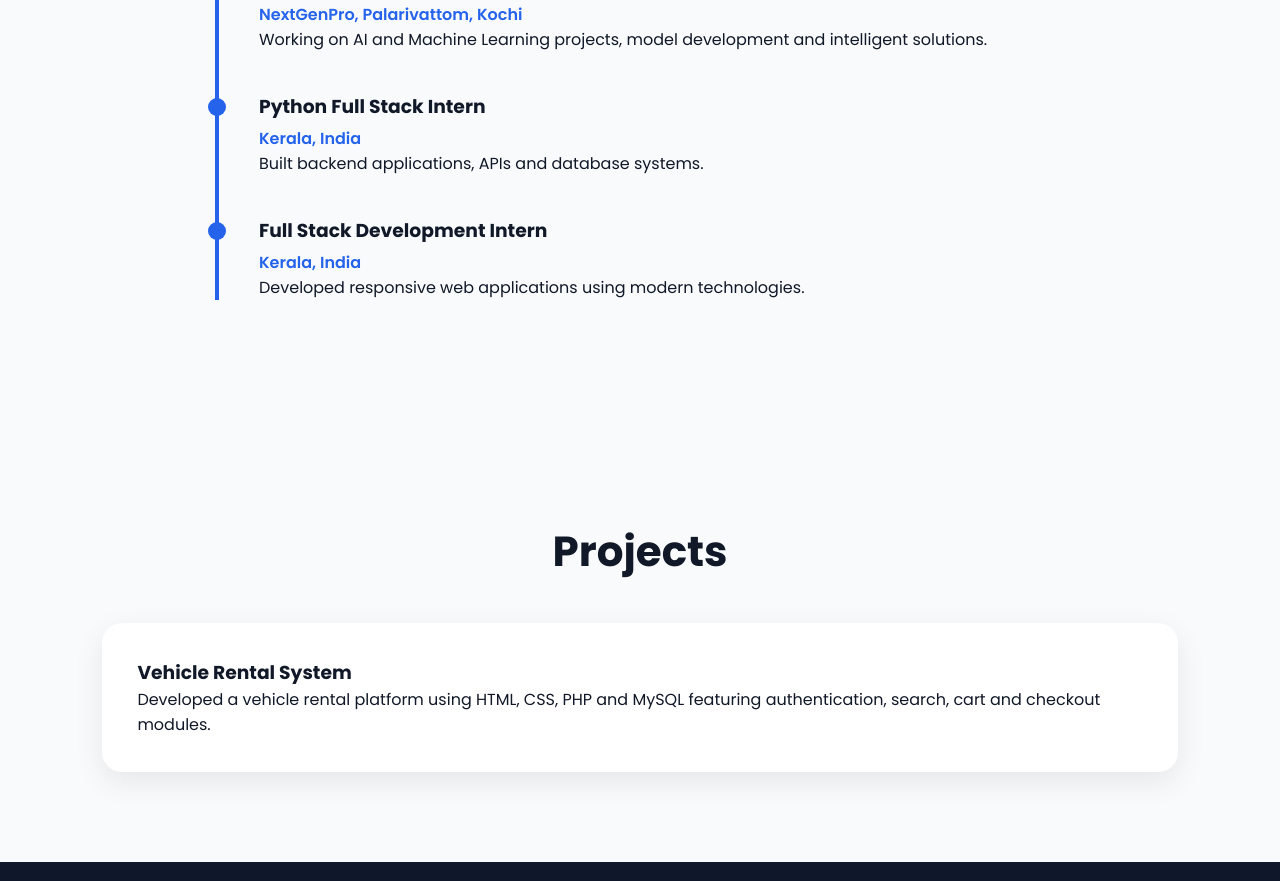
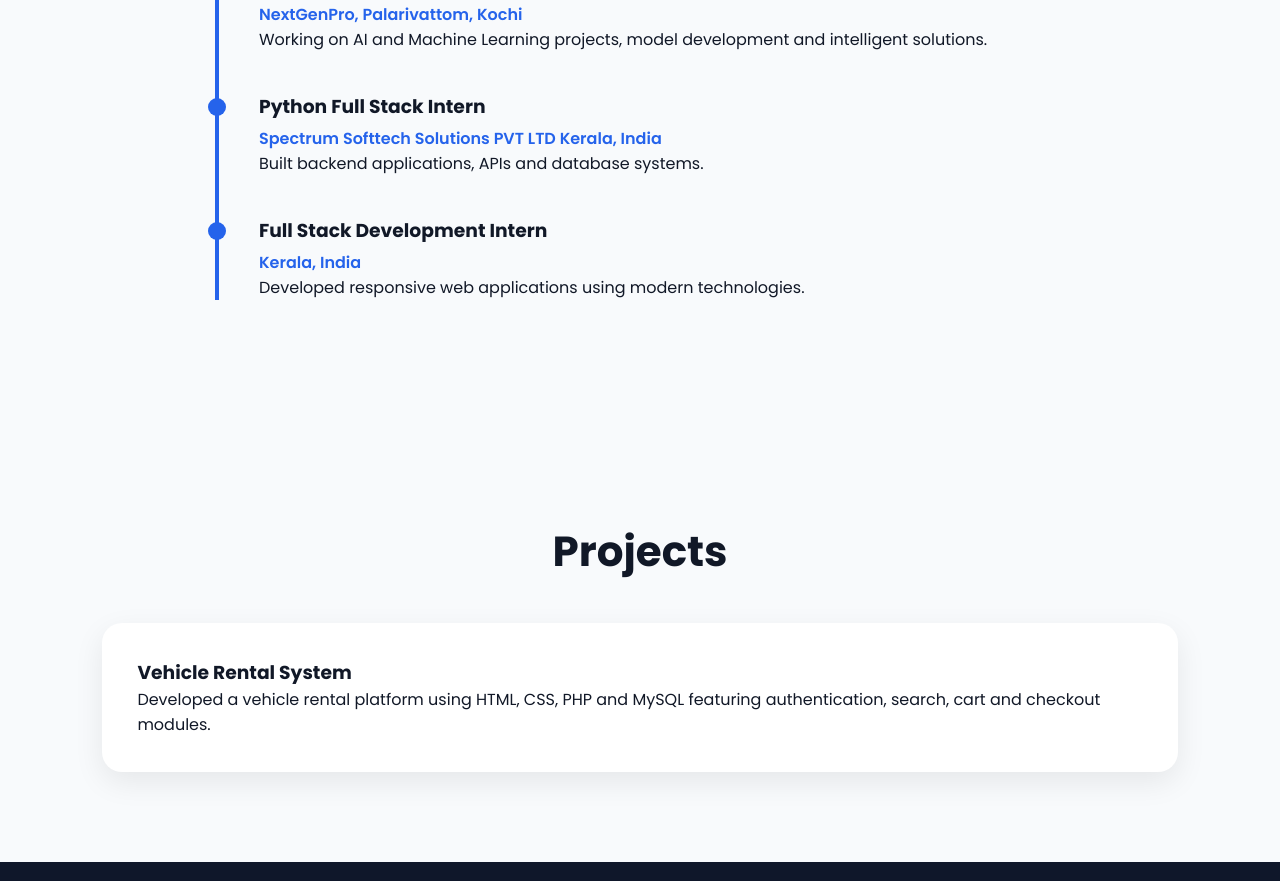
Before and after one commit to dhanesh2004/Portfolio, a plain HTML site: page index.html in a window 1280 px wide. Shown: the part 1874-2755 px from the top of the page. Drawn offline with Linux system fonts and the light colour scheme.

Commit message:
Update internship location details in index.html

```diff
--- a/index.html
+++ b/index.html
@@ -120,7 +120,7 @@
 
         <div class="timeline-item">
             <h3>Python Full Stack Intern</h3>
-            <span>Kerala, India</span>
+            <span>Spectrum Softtech Solutions PVT LTD Kerala, India</span>
             <p>
                 Built backend applications, APIs and database systems.
             </p>
```
